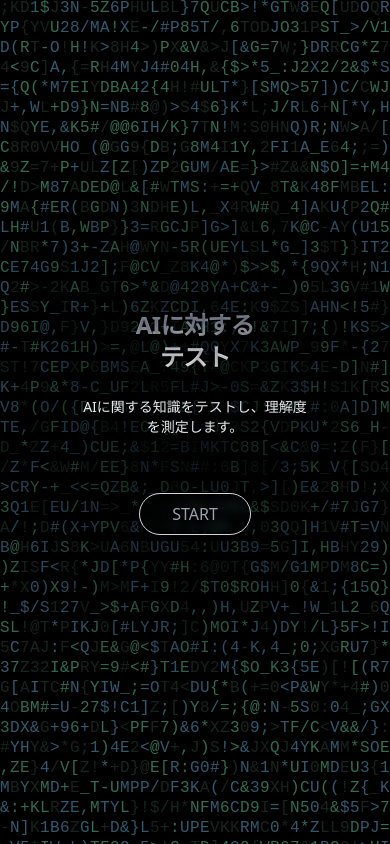
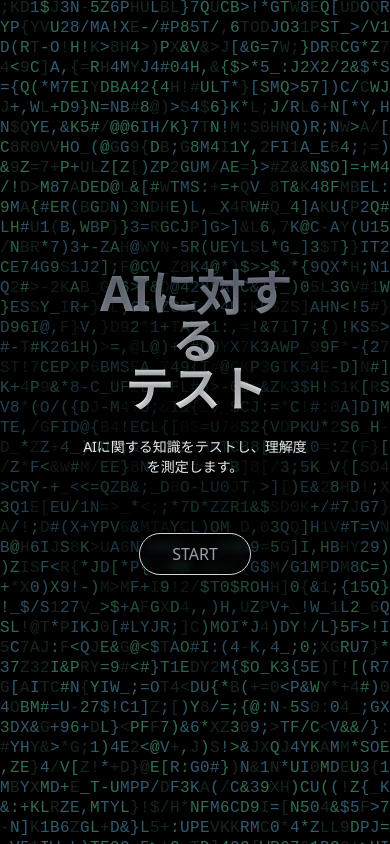
Before and after one commit to liuchiawei/ai-quiz, a Next.js app: page / in a window 390 px wide. Built offline with nearby package versions, Linux system fonts and the light colour scheme.

Commit message:
style - top page title size

```diff
--- a/components/HeaderTitle.tsx
+++ b/components/HeaderTitle.tsx
@@ -12,7 +12,7 @@ export default function HeaderTitle() {
         animate={{ opacity: 1, y: 0 }}
         transition={{ duration: 0.5, ease: "easeOut" }}
         custom={0}
-        className="bg-clip-text text-transparent text-center bg-gradient-to-b from-gray-500 to-white text-2xl md:text-4xl lg:text-8xl relative z-20 font-black text-shadow-lg tracking-tight select-none"
+        className="bg-clip-text text-transparent text-center bg-gradient-to-b from-gray-500 to-white text-5xl md:text-6xl lg:text-8xl relative z-20 font-black text-shadow-lg tracking-tight select-none"
       >
         AIに対する
         <br />
```
